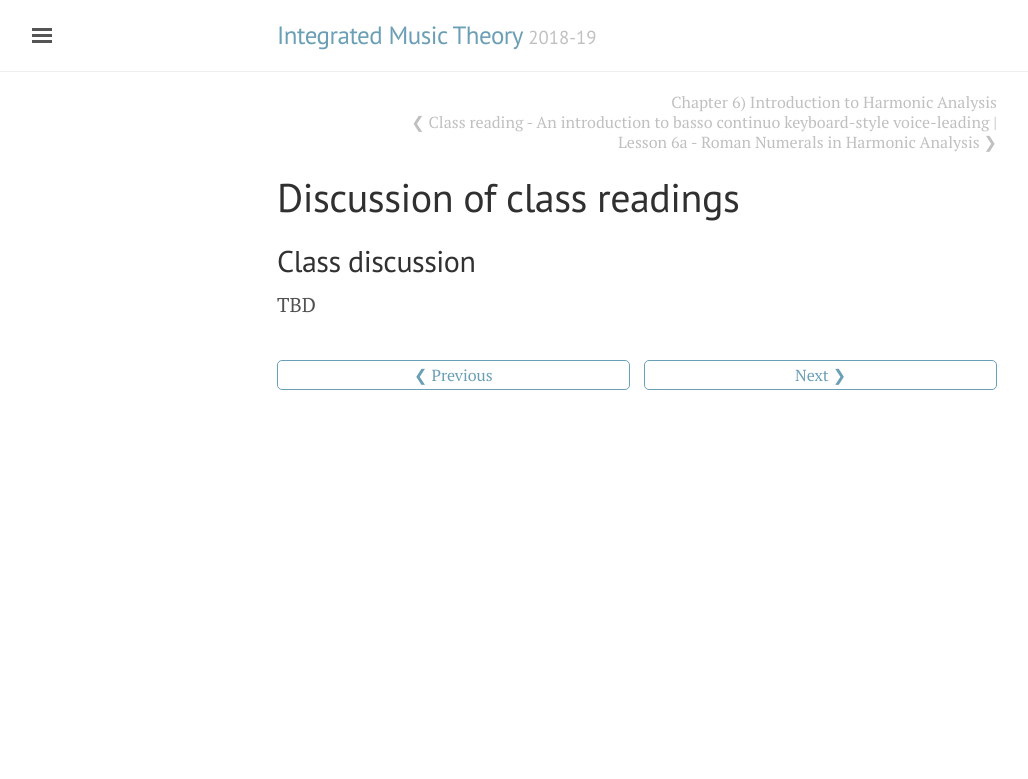
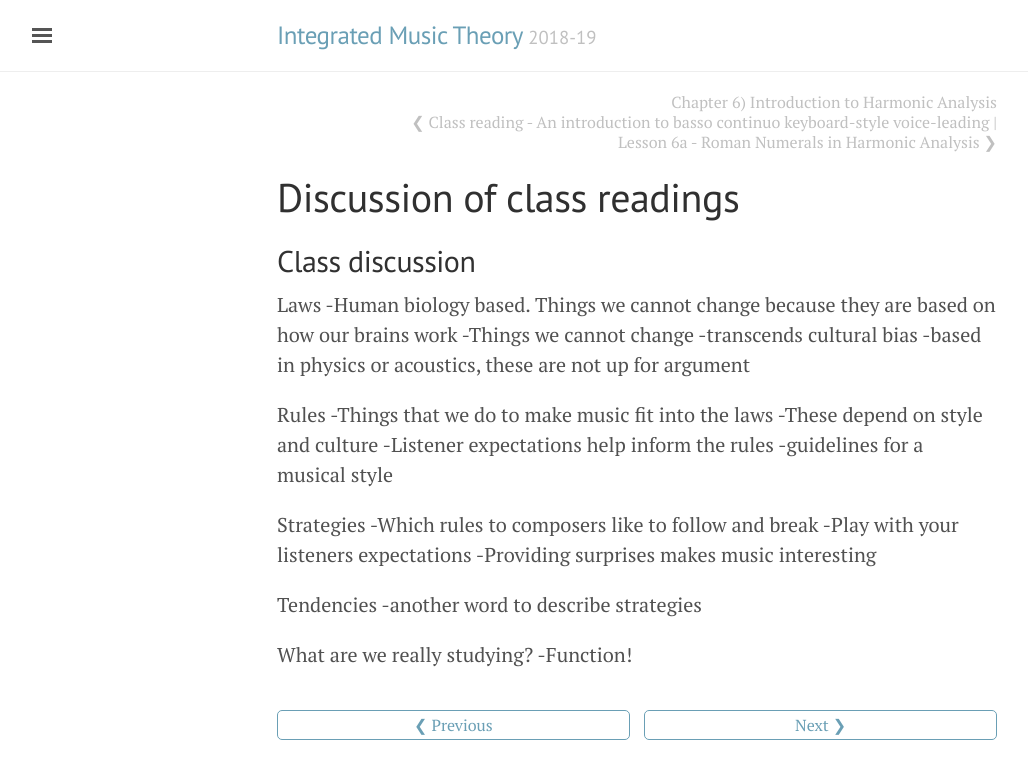
Before and after one commit to intmus/inttheory19-20, a Jekyll site: the page built from _06-intro-harmonic/3-reading-lesson.md, in a window 1280 px wide. Shown: the top 779 px of the page, without its empty margins (3-1031 px from the left). Built offline with Jekyll 4.4.1, drawn with Linux system fonts in a browser that asks for light colours.

Commit message:
Update 3-reading-lesson.md

```diff
--- a/_06-intro-harmonic/3-reading-lesson.md
+++ b/_06-intro-harmonic/3-reading-lesson.md
@@ -5,7 +5,28 @@ title: Discussion of class readings
 
 ## Class discussion
 
-TBD
+Laws
+-Human biology based. Things we cannot change because they are based on how our brains work
+-Things we cannot change
+-transcends cultural bias
+-based in physics or acoustics, these are not up for argument
+
+Rules
+-Things that we do to make music fit into the laws
+-These depend on style and culture
+-Listener expectations help inform the rules
+-guidelines for a musical style
+
+Strategies
+-Which rules to composers like to follow and break
+-Play with your listeners expectations
+-Providing surprises makes music interesting
+
+Tendencies
+-another word to describe strategies
+
+What are we really studying?
+-Function!
 
 <!-- FROM PREVIOUS YEAR
 
```
